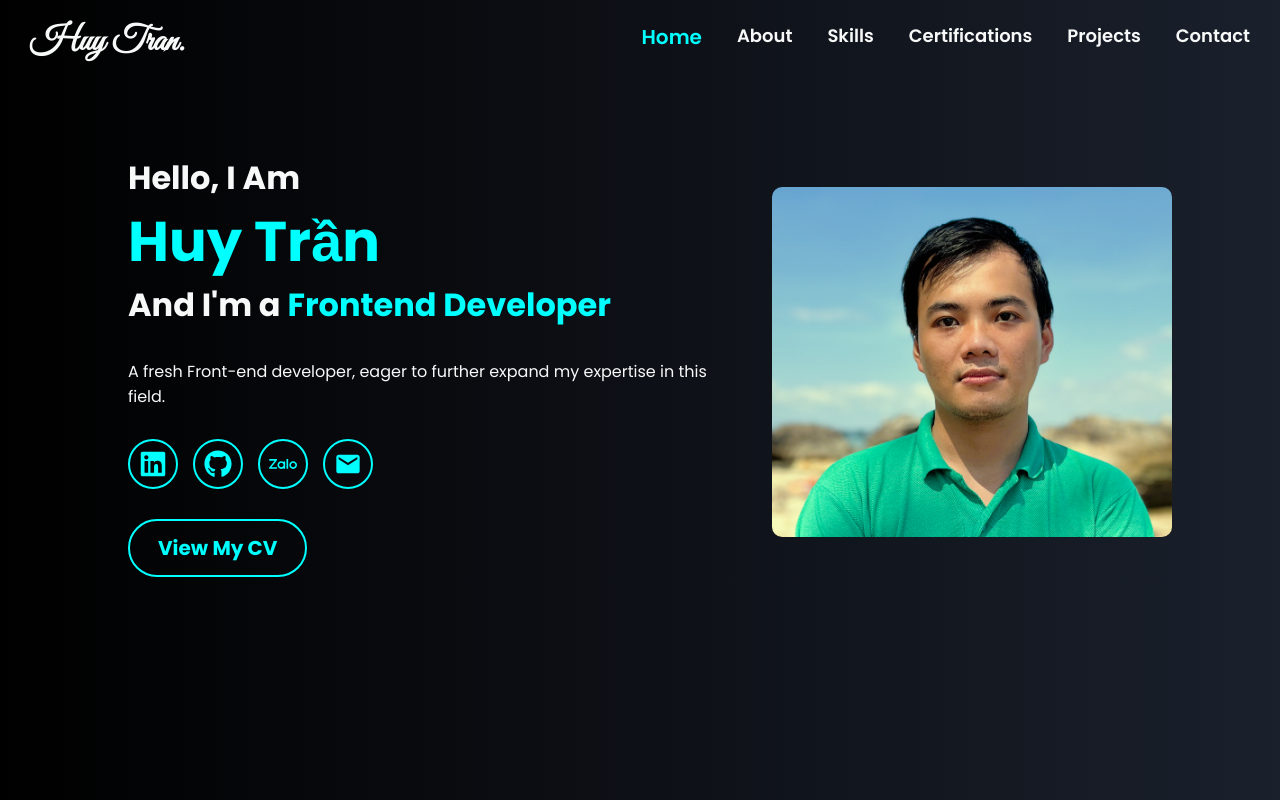
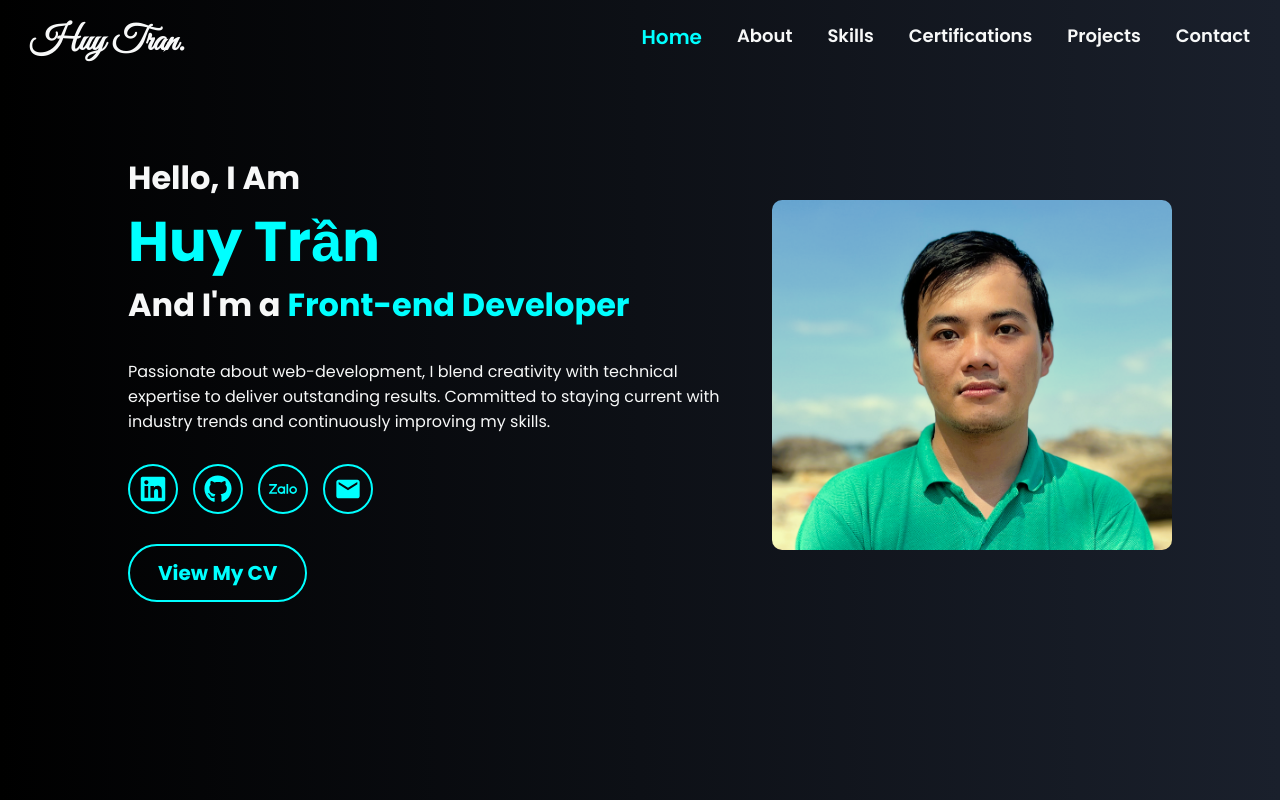
Before and after one commit to HuyTran0996/portfolio, a React (Create React App) app: page / in a window 1280 px wide. Built offline with nearby package versions, Linux system fonts and the light colour scheme.

Commit message:
2024-05-23 update home quote

```diff
--- a/src/pages/Home/Home.js
+++ b/src/pages/Home/Home.js
@@ -12,11 +12,13 @@ const Home = () => {
         <h3>Hello, I Am</h3>
         <h1>Huy Trần</h1>
         <h3>
-          And I'm a <span>Frontend Developer</span>
+          And I'm a <span>Front-end Developer</span>
         </h3>
+
         <p>
-          A fresh Front-end developer, eager to further expand my expertise in
-          this field.
+          Passionate about web-development, I blend creativity with technical
+          expertise to deliver outstanding results. Committed to staying current
+          with industry trends and continuously improving my skills.
         </p>
 
         <div className="social-media">
```
